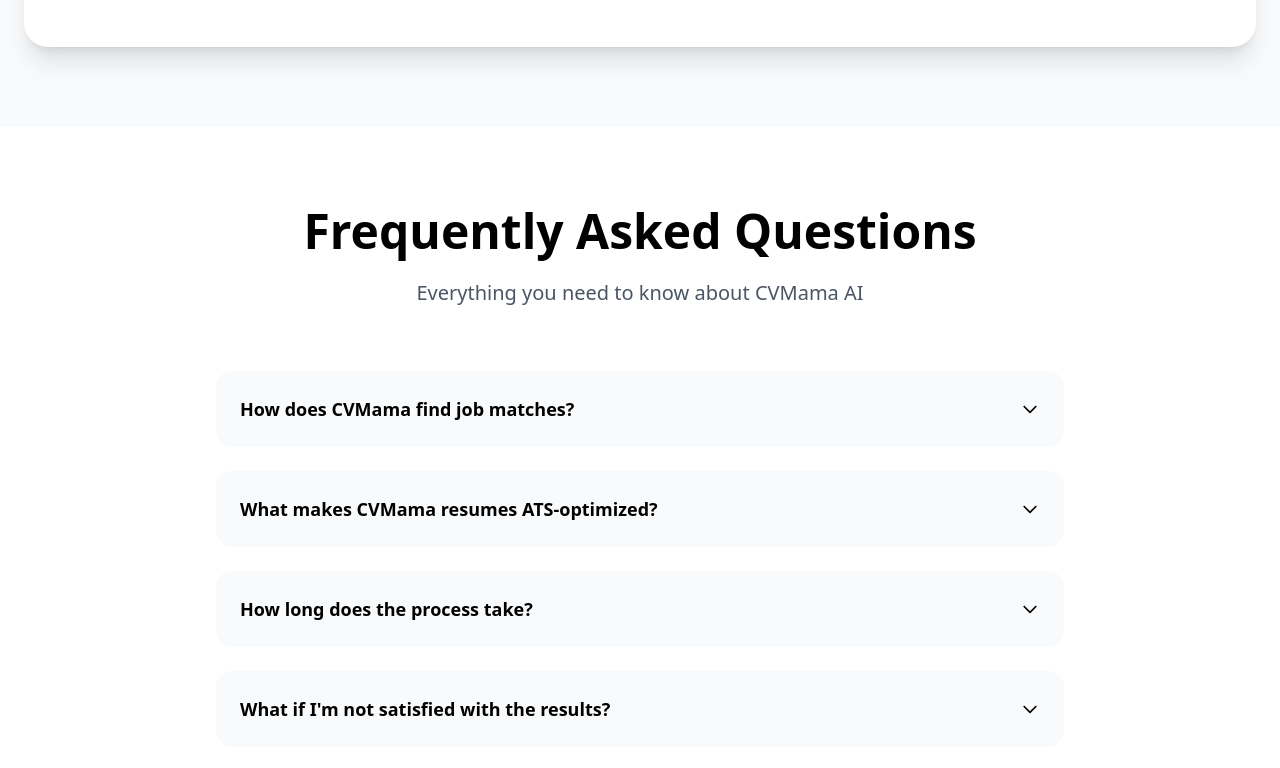
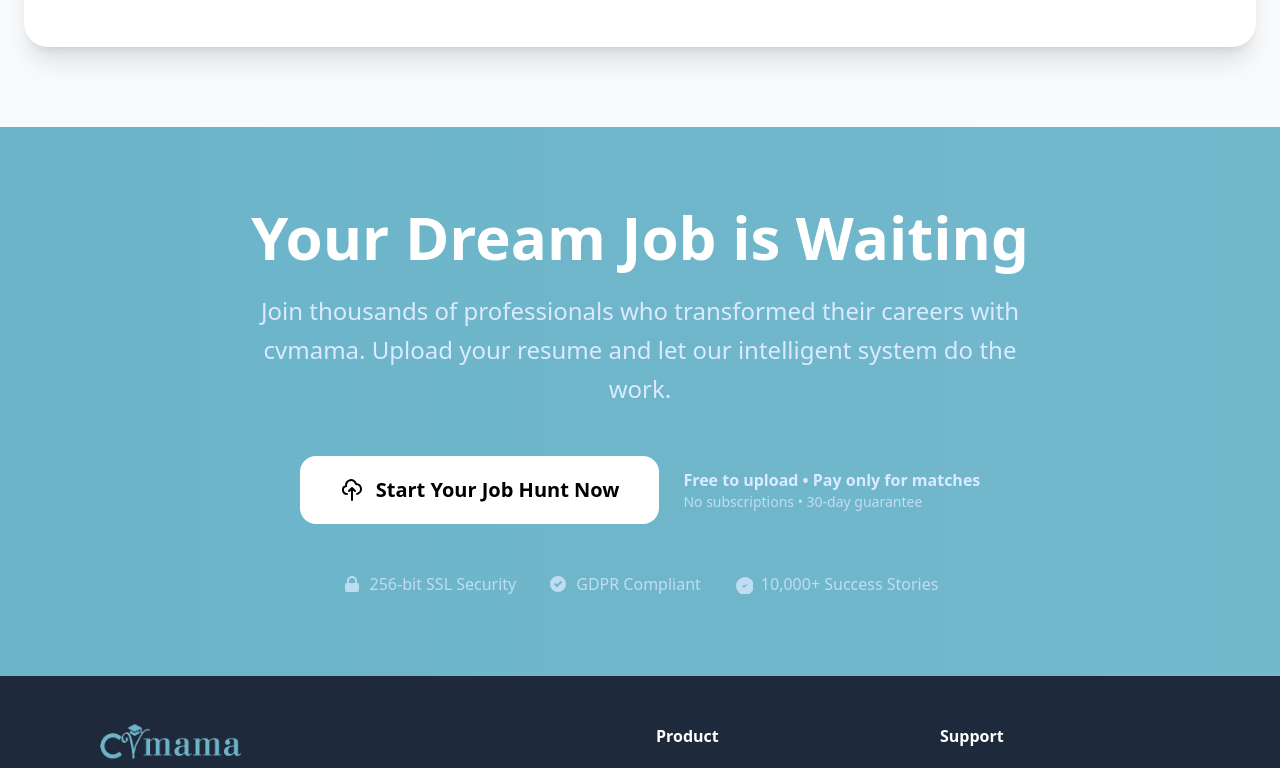
Before and after one commit to spazacomm/cvmama-svelte, a SvelteKit app: page / in a window 1280 px wide. Shown: the part 4607-5375 px from the top of the page. Built offline with nearby package versions, Linux system fonts and the light colour scheme; no server answers.

Commit message:
content chnages

```diff
--- a/src/routes/+page.svelte
+++ b/src/routes/+page.svelte
@@ -110,7 +110,7 @@
 
   <!-- FAQ Section -->
   <section id="faq">
-    <Faq />
+    <!-- <Faq /> -->
   </section>
 
   <!-- CTA Section -->
--- a/src/routes/matching/+page.svelte
+++ b/src/routes/matching/+page.svelte
@@ -42,6 +42,6 @@
 
  <Pricing />
 
-  <Faq />
+  <!-- <Faq /> -->
 
   <Footer />
```
